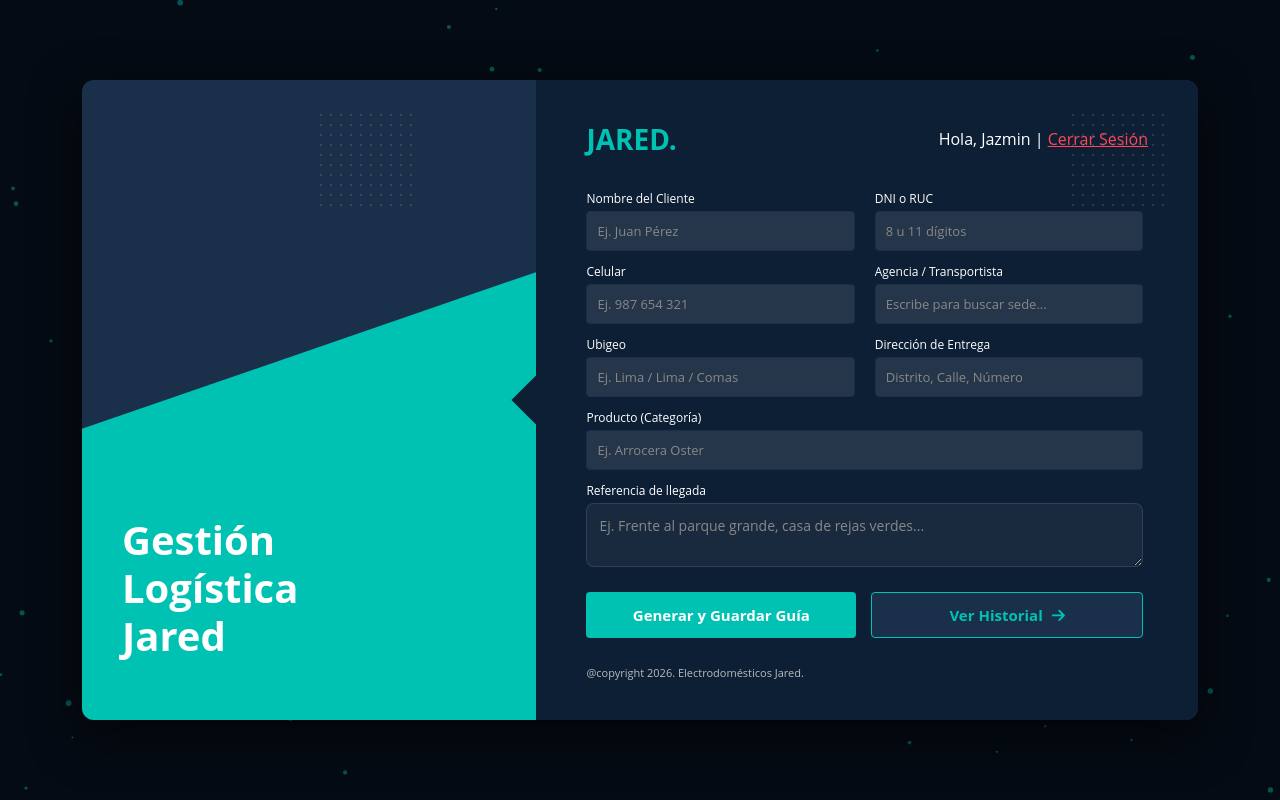
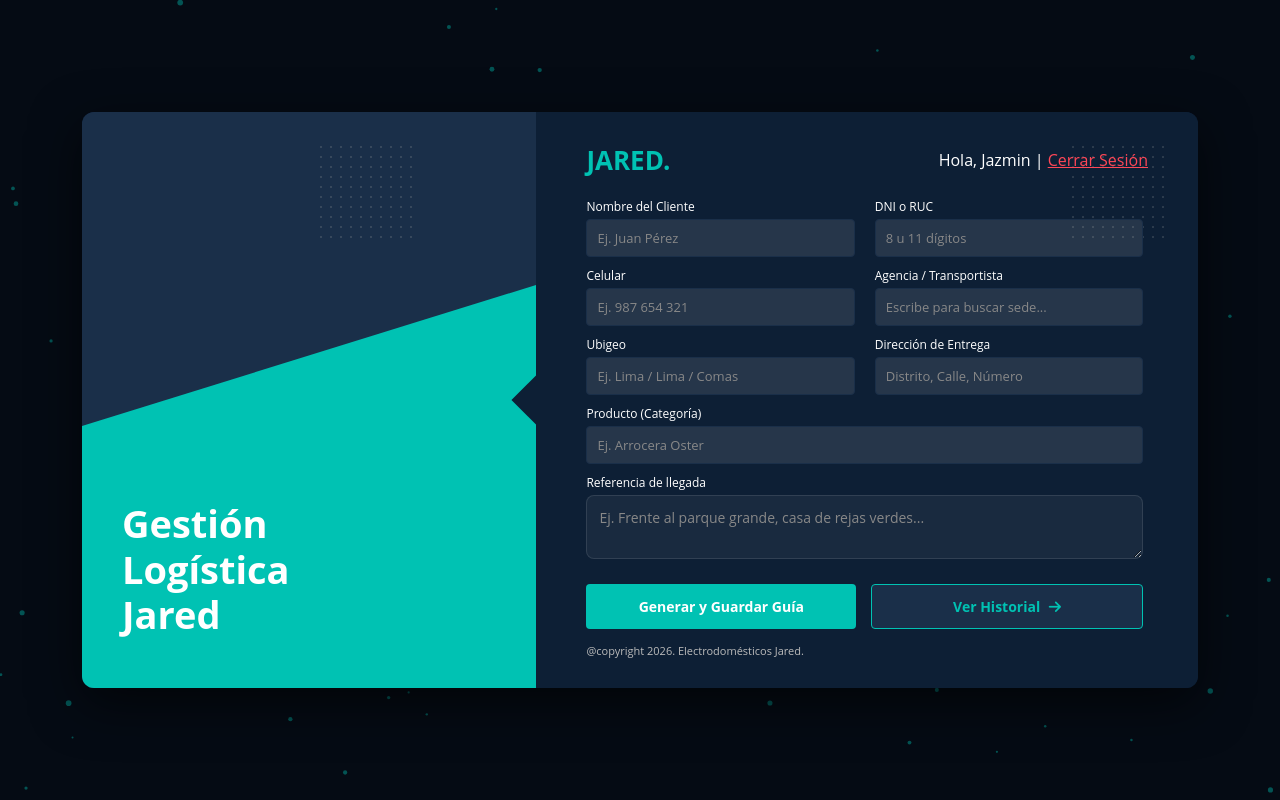
Before and after one commit to JoshuaJaz2026/GUIA_DE_REMISION_VALIDACION_DE_PAGO_ELECTRODOMESTICOSJARED, a Django app: page / in a window 1280 px wide. Run offline with Django 5.2, Linux system fonts and the light colour scheme; a user stored in the database is signed in; data comes from the database, SQL or seed files in the repository; data that the repository does not hold is empty.

```diff
--- a/static/css/style.css
+++ b/static/css/style.css
@@ -11,10 +11,10 @@ body { background-color: #050b14; position: relative; min-height: 100vh; display
 .slider-container {
     width: 90%;
     max-width: 1250px;
-    /* --- REDUCCIÓN DE ALTURA AQUÍ --- */
-    height: 80vh; /* Bajamos del 95% al 80% de la pantalla */
-    max-height: 720px; /* Altura máxima reducida */
-    min-height: 580px; /* Altura mínima reducida */
+    /* --- MÁS REDUCCIÓN DE ALTURA AQUÍ --- */
+    height: 72vh; /* Bajamos al 72% de la pantalla */
+    max-height: 650px; /* Tope máximo más bajito (antes 720px) */
+    min-height: 560px; /* Tope mínimo ajustado */
     overflow: hidden;
     border-radius: 12px;
     box-shadow: 0 15px 50px rgba(0,0,0,0.6);
@@ -36,18 +36,21 @@ body { background-color: #050b14; position: relative; min-height: 100vh; display
 
 /* --- VISTA 1: Tarjeta del Formulario --- */
 .card { display: flex; }
-.left-panel { flex: 4; background-color: #1A2F49; position: relative; overflow: hidden; padding: 40px; color: white; }
+
+/* Reducimos el padding de 40px a 30px arriba y abajo para compensar */
+.left-panel { flex: 4; background-color: #1A2F49; position: relative; overflow: hidden; padding: 30px 40px; color: white; }
 .left-panel::before { content: ''; position: absolute; top: 30px; right: 120px; width: 100px; height: 100px; background-image: radial-gradient(#aaa 1px, transparent 1px); background-size: 10px 10px; opacity: 0.2; }
 .left-panel::after { content: ''; position: absolute; bottom: 0; left: 0; width: 100%; height: 70%; background-color: #00C2B3; clip-path: polygon(0 35%, 100% 0, 100% 100%, 0% 100%); z-index: 1; }
 .central-accent { position: absolute; left: calc(100% - 25px); top: 50%; transform: translateY(-50%); width: 50px; height: 100px; background-color: #0D1F35; clip-path: polygon(0 50%, 100% 0, 100% 100%); z-index: 10; }
-.bottom-text { position: absolute; bottom: 60px; left: 40px; z-index: 5; }
-.bottom-text h1 { font-size: 40px; line-height: 1.2; font-weight: 700; }
+.bottom-text { position: absolute; bottom: 50px; left: 40px; z-index: 5; }
+.bottom-text h1 { font-size: 38px; line-height: 1.2; font-weight: 700; }
 
-.right-panel { flex: 6; background-color: #0D1F35; color: #fff; padding: 40px 50px; display: flex; flex-direction: column; justify-content: space-between; position: relative; }
+/* Reducimos el padding de 40px a 30px arriba y abajo */
+.right-panel { flex: 6; background-color: #0D1F35; color: #fff; padding: 30px 50px; display: flex; flex-direction: column; justify-content: space-between; position: relative; }
 .right-panel::before { content: ''; position: absolute; top: 30px; right: 30px; width: 100px; height: 100px; background-image: radial-gradient(#aaa 1px, transparent 1px); background-size: 10px 10px; opacity: 0.2; }
 
-.right-panel-header { display: flex; justify-content: space-between; align-items: center; z-index: 5; margin-bottom: 15px;}
-.logo { font-size: 28px; font-weight: 700; color: #00C2B3; }
+.right-panel-header { display: flex; justify-content: space-between; align-items: center; z-index: 5; margin-bottom: 10px;}
+.logo { font-size: 26px; font-weight: 700; color: #00C2B3; }
 
 /* Botones de Navegación del Slider */
 .slide-nav-btn {
@@ -71,31 +74,31 @@ body { background-color: #050b14; position: relative; min-height: 100vh; display
     flex: 1;
     display: flex;
     flex-direction: column;
-    justify-content: center; /* Volvemos a centrar los campos para que floten perfectos */
-    padding: 10px 0;
+    justify-content: center;
+    padding: 5px 0;
     z-index: 5;
     overflow-y: auto;
     padding-right: 5px;
 }
 
-/* Diseño del Scrollbar del formulario (por si la pantalla es muy diminuta) */
+/* Diseño del Scrollbar del formulario */
 .form-container::-webkit-scrollbar { width: 6px; }
 .form-container::-webkit-scrollbar-track { background: rgba(255, 255, 255, 0.05); border-radius: 10px; }
 .form-container::-webkit-scrollbar-thumb { background: #00c2b3; border-radius: 10px; }
 .form-container::-webkit-scrollbar-thumb:hover { background: #009c90; }
 
-.form-row { display: flex; gap: 20px; margin-bottom: 12px; }
+.form-row { display: flex; gap: 20px; margin-bottom: 10px; }
 .form-field { display: flex; flex-direction: column; flex: 1; }
 .form-field label { font-size: 12px; color: #fff; margin-bottom: 4px; }
-.form-field input, .form-field textarea { padding: 10px; background-color: rgba(255, 255, 255, 0.1); border: 1px solid #1A2F49; border-radius: 4px; color: #fff; font-size: 13px; }
+.form-field input, .form-field textarea { padding: 9px 10px; background-color: rgba(255, 255, 255, 0.1); border: 1px solid #1A2F49; border-radius: 4px; color: #fff; font-size: 13px; }
 .form-field input::placeholder, .form-field textarea::placeholder { color: #888; }
 .form-field input:focus, .form-field textarea:focus { outline: none; border-color: #00C2B3; background-color: rgba(255, 255, 255, 0.15); }
 
-.submit-btn { width: 250px; padding: 12px; background-color: #00C2B3; color: white; border: none; border-radius: 4px; font-size: 15px; font-weight: 700; cursor: pointer; transition: background-color 0.2s; flex-shrink: 0;}
+.submit-btn { width: 250px; padding: 12px; background-color: #00C2B3; color: white; border: none; border-radius: 4px; font-size: 14px; font-weight: 700; cursor: pointer; transition: background-color 0.2s; flex-shrink: 0;}
 .submit-btn:hover { background-color: #00a094; }
 .submit-btn:disabled { background-color: #2a3b50; color: #666; cursor: not-allowed; }
 
-.right-panel-footer { font-size: 11px; color: #bbb; z-index: 5; margin-top: 10px;}
+.right-panel-footer { font-size: 11px; color: #bbb; z-index: 5; margin-top: 5px;}
 
 /* --- VISTA 2: Sección de Tabla de Datos --- */
 .database-section {
```
